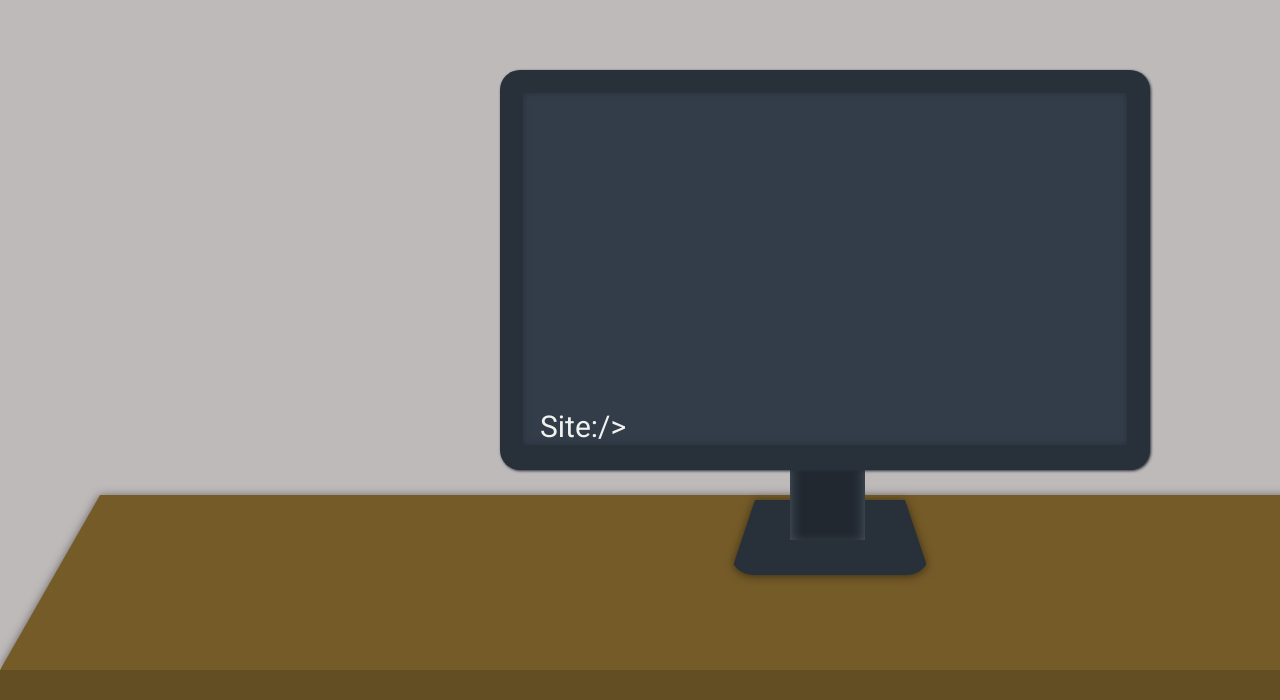
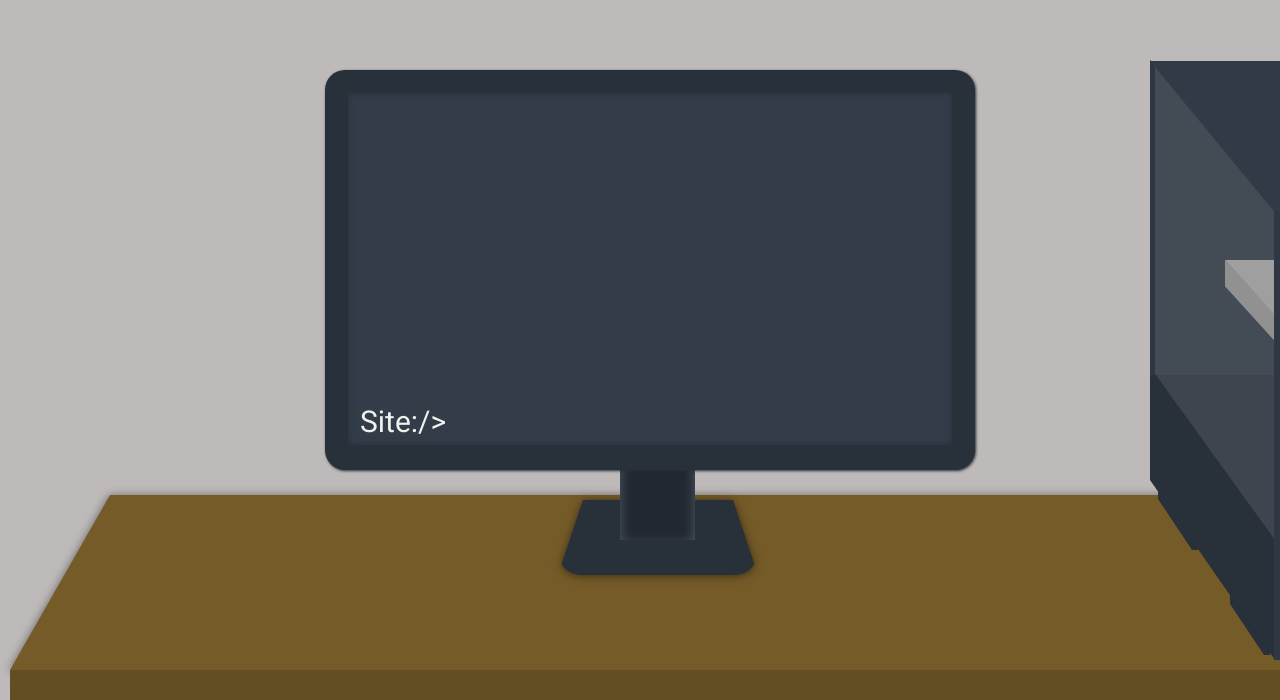
Before and after one commit to BenRF/Site, a PHP site: page /home.php in a window 1280 px wide. Shown: the part 100-800 px from the top of the page. Run offline with PHP 8.4, Linux system fonts and the light colour scheme.

Commit message:
moved graphics

```diff
--- a/drawings/desk.php
+++ b/drawings/desk.php
@@ -7,7 +7,7 @@
         background: #28303a;
         border-radius: 20px;
         bottom: 230px;
-        left: 500px;
+        left: 325px;
         padding: 0px;
     }
     div.innerScreen {
@@ -26,7 +26,7 @@
         width: 75px;
         height: 100px;
         position: absolute;
-        left: 790px;
+        left: 620px;
         bottom: 160px;
         border-radius: 0px;
     }
@@ -39,7 +39,7 @@
         width: 150px;
         position: absolute;
         bottom: 125px;
-        left: 730px;
+        left: 558px;
         border-radius: 23px;
     }
     div.desk {
@@ -47,18 +47,19 @@
         border-bottom: 175px solid #755b28;
         border-left: 100px solid transparent;
         border-right: 120px solid transparent;
-        width: 1430px;
+        width: 1280px;
         height: 0px;
         position: absolute;
-        left: 0px;
+        left: 10px;
         bottom: 30px;
     }
     div.deskFront {
         background: #634d22;
-        width: 1650px;
+        width: 1500px;
         height: 30px;
         position: absolute;
         bottom: 0px;
+        left: 10px;
     }
     div.pcSide {
         clip-path: polygon(0 70%, 0 0, 100% 25%, 100% 100%);
@@ -66,7 +67,7 @@
         width: 125px;
         height: 600px;
         position: absolute;
-        left: 1300px;
+        left: 1150px;
         bottom: 40px;
     }
     div.pcWindow {
@@ -80,10 +81,10 @@
     }
     div.pcFront {
         background: #2e3742;
-        width: 193px;
+        width: 195px;
         height: 450px;
         position: absolute;
-        left: 1425px;
+        left: 1274px;
         bottom: 40px;
     }
     div.pcTop {
@@ -92,7 +93,7 @@
         width: 375px;
         height: 150px;
         position: absolute;
-        left: 1300px;
+        left: 1150px;
         bottom: 489px;
     }
     div.pcBack {
@@ -109,7 +110,7 @@
         border: 2px solid white;
         margin-left: 160px;
         margin-top: 20px;
-        border-radius: 5px;
+        border-radius: 10px;
         animation: fade 3s infinite;
     }
     @keyframes fade {
@@ -148,12 +149,12 @@
     div.leg1 {
         filter: drop-shadow(0 1px 5px rgba(0,0,0,.5));
         bottom: 45px;
-        left: 1380px;
+        left: 1230px;
     }
     div.leg2 {
         filter: drop-shadow(0 1px 5px rgba(0,0,0,.5));
-        bottom: 130px;
-        left: 1320px;
+        bottom: 150px;
+        left: 1158px;
     }
     div.frame {
         background: #3da1cc;
--- a/styles.css
+++ b/styles.css
@@ -327,7 +327,7 @@ p.cmd {
 	font-weight: 500;
 	margin: 0px;
 	padding: 0px;
-	left: 540px;
+	left: 360px;
 	position: absolute;
 	-webkit-touch-callout: none;
   -webkit-user-select: none;
@@ -338,7 +338,7 @@ p.cmd {
 }
 #cmd1 {
 	font-size: 30px;
-	bottom: 250px;
+	bottom: 255px;
 }
 #cmd2 {
 	opacity: 0;
```
